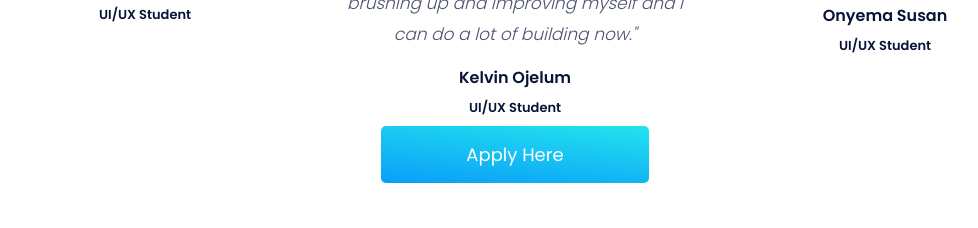
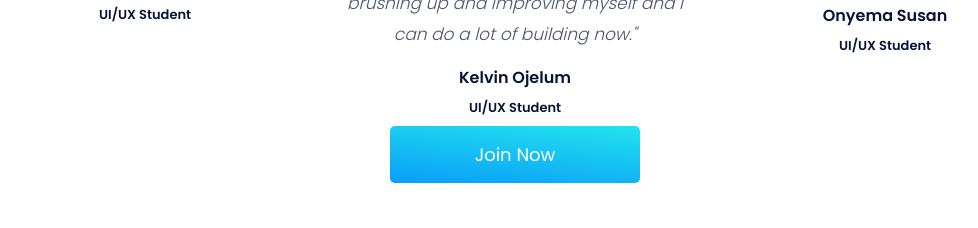
Before and after one commit to TimmyIsADev/techyjaunt, a website: page public/launchpad.html in a window 1280 px wide. Shown: the part 1691-1919 px from the top of the page, without its empty margins (125-1103 px from the left). Drawn offline with Linux system fonts and the light colour scheme.

Commit message:
update: changed call to action text

```diff
--- a/public/launchpad.html
+++ b/public/launchpad.html
@@ -193,7 +193,7 @@
           </div>
         </div>
       </div>
-      <a href="#signup" class="btn btn-secondary btn-lg page-scroll">Apply Here</a>
+      <a href="#signup" class="btn btn-secondary btn-lg page-scroll">Join Now</a>
     </div>
   </div>
 
```
